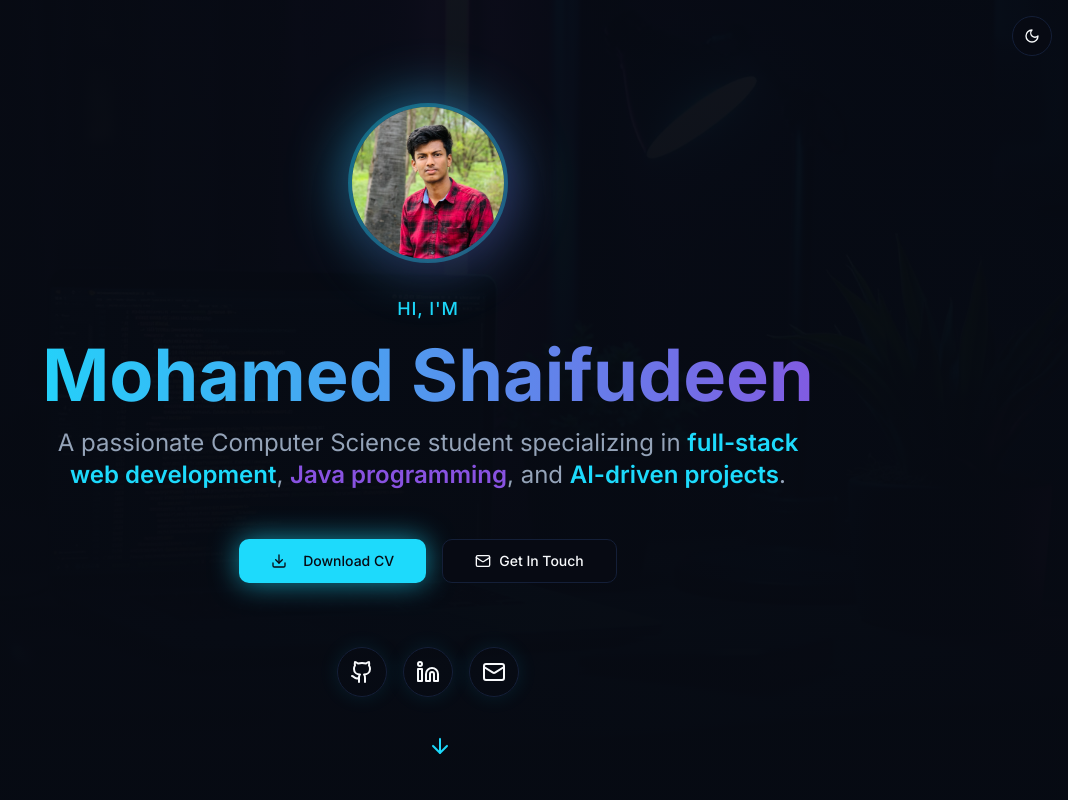
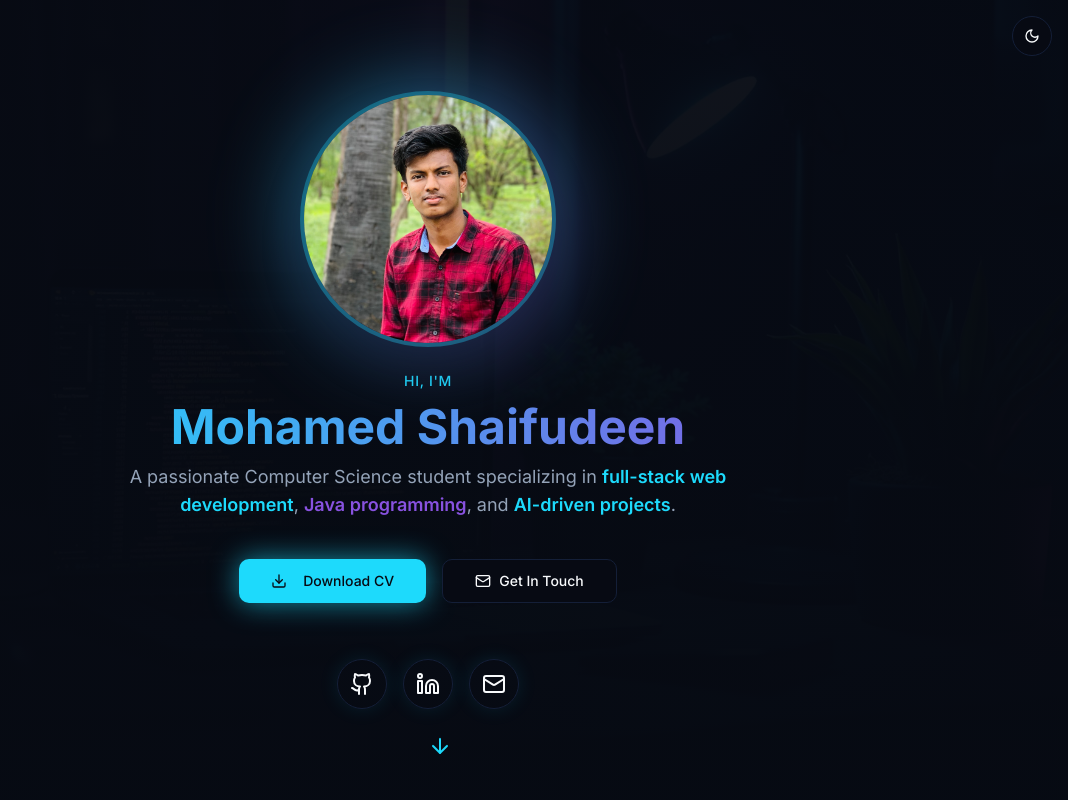
Before and after one commit to Shaifudeen007/New-Portfolio, a React (Vite) app: page / in a window 1280 px wide. Shown: the top 800 px of the page, without its empty margins (212-1280 px from the left). Built offline with nearby package versions, Linux system fonts and the light colour scheme; the HTML template or start-up script is replaced by a standard one.

Commit message:
Refactor hero section

```diff
--- a/src/components/Hero.tsx
+++ b/src/components/Hero.tsx
@@ -18,27 +18,27 @@ const Hero = () => {
 
       {/* Content */}
       <div className="container mx-auto px-4 z-10 text-center animate-fade-in">
-        <div className="max-w-4xl mx-auto space-y-8">
+        <div className="max-w-4xl mx-auto space-y-6">
           {/* Profile Image */}
-          <div className="flex justify-center mb-8">
+          <div className="flex justify-center mb-6">
             <div className="relative">
-              <div className="absolute inset-0 bg-gradient-to-br from-primary to-secondary rounded-full blur-xl opacity-50 animate-glow" />
+              <div className="absolute inset-0 bg-gradient-to-br from-primary to-secondary rounded-full blur-2xl opacity-50 animate-glow" />
               <img
                 src={profileImg}
                 alt="Mohamed Shaifudeen Profile"
-                className="relative w-40 h-40 rounded-full object-cover border-4 border-primary/30 shadow-2xl"
+                className="relative w-56 h-56 md:w-64 md:h-64 rounded-full object-cover border-4 border-primary/30 shadow-2xl"
               />
             </div>
           </div>
 
-          <div className="space-y-4">
-            <p className="text-primary text-lg font-medium tracking-wider uppercase">
+          <div className="space-y-3">
+            <p className="text-primary text-sm font-medium tracking-wider uppercase">
               Hi, I'm
             </p>
-            <h1 className="text-5xl md:text-7xl font-bold gradient-text mb-4">
+            <h1 className="text-3xl md:text-5xl font-bold gradient-text mb-3">
               Mohamed Shaifudeen
             </h1>
-            <p className="text-xl md:text-2xl text-muted-foreground max-w-3xl mx-auto leading-relaxed">
+            <p className="text-base md:text-lg text-muted-foreground max-w-2xl mx-auto leading-relaxed">
               A passionate Computer Science student specializing in{" "}
               <span className="text-primary font-semibold">full-stack web development</span>,{" "}
               <span className="text-secondary font-semibold">Java programming</span>, and{" "}
```
